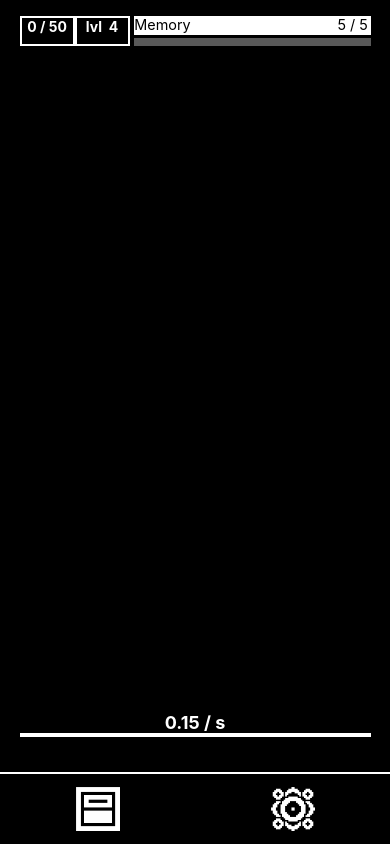
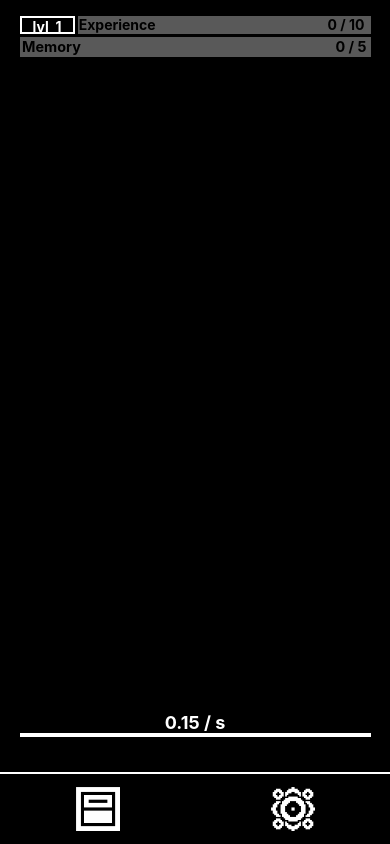
Before and after one commit to Dozixary57/mind-hold-mobile-project, a React Native app: screen /MainScreen in a window 390 px wide. Built offline with nearby package versions, Linux system fonts and the light colour scheme.

Commit message:
Improved the level and storage progress bar.

```diff
--- a/src/components/LevelAndStorageBar.tsx
+++ b/src/components/LevelAndStorageBar.tsx
@@ -8,29 +8,17 @@ const LevelAndStorageBar = () => {
   const { values, updateValues } = useGlobalValues();
 
   //
-  useEffect(() => {
-    updateValues({ lvl_experience: 50, unitStorage: { capacity: 5, units: 5 } });
-  }, []);
+  // useEffect(() => {
+  //   updateValues({ lvl_experience: 50, unitStorage: { capacity: 5, units: 5 } });
+  // }, []);
   //
 
   return (
     <View style={styles.Component}>
-      <Text style={styles.Header}>
-        {CurrentExperienceLevelCalculate(values.lvl_experience)} / {RequiredExperienceLevelCalculate(values.lvl_experience)}
-      </Text>
-      <Text style={styles.Header}>
-        lvl  {LevelCalculate(values.lvl_experience) < 0 ? 1 : LevelCalculate(values.lvl_experience)}
-      </Text>
-      <View style={styles.Tracks}>
-        <View style={styles.StorageTrack}>
-          <View style={[styles.Progress, { width: `${values.unitStorage.units / values.unitStorage.capacity * 100}%` }]} />
-          <Text style={[styles.Text, styles.StorageTextSize]}>
-            Memory
-          </Text>
-          <Text style={[styles.Text, styles.StorageTextSize]}>
-            {values.unitStorage.units} / {values.unitStorage.capacity}
-          </Text>
-        </View>
+      <View style={styles.LevelBar}>
+        <Text style={styles.Header}>
+          lvl  {LevelCalculate(values.lvl_experience) < 0 ? '∞' : LevelCalculate(values.lvl_experience)}
+        </Text>
         <View style={styles.LevelTrack}>
           {(CurrentExperienceLevelCalculate(values.lvl_experience) < 0
             ||
@@ -39,13 +27,31 @@ const LevelAndStorageBar = () => {
             :
             <View style={[styles.Progress, { width: `${CurrentExperienceLevelCalculate(values.lvl_experience) / RequiredExperienceLevelCalculate(values.lvl_experience) * 100}%` }]} />
           }
-          {/* <Text style={[styles.Text, styles.LevelTextSize]}>
+          <Text style={[styles.Text, styles.LevelTextSize]}>
             Experience
-          </Text> */}
-          {/* <Text style={[styles.Text, styles.LevelTextSize]}>
-            {CurrentExperienceLevelCalculate(values.lvl_experience)} / {RequiredExperienceLevelCalculate(values.lvl_experience)}
-          </Text> */}
+          </Text>
+          {(CurrentExperienceLevelCalculate(values.lvl_experience) < 0
+            ||
+            RequiredExperienceLevelCalculate(values.lvl_experience) < 0) ?
+            <Text style={[styles.Text, styles.LevelTextSize]}>
+              ∞
+            </Text>
+            :
+            <Text style={[styles.Text, styles.LevelTextSize]}>
+              {CurrentExperienceLevelCalculate(values.lvl_experience)} / {RequiredExperienceLevelCalculate(values.lvl_experience)}
+            </Text>
+          }
         </View>
+      </View>
+
+      <View style={styles.StorageTrack}>
+        <View style={[styles.Progress, { width: `${values.unitStorage.units / values.unitStorage.capacity * 100}%` }]} />
+        <Text style={[styles.Text, styles.StorageTextSize]}>
+          Memory
+        </Text>
+        <Text style={[styles.Text, styles.StorageTextSize]}>
+          {values.unitStorage.units} / {values.unitStorage.capacity}
+        </Text>
       </View>
     </View>
   );
@@ -56,8 +62,26 @@ export default LevelAndStorageBar;
 const styles = StyleSheet.create({
   Component: {
     width: '90%',
-    height: 30,
+    flexDirection: 'column',
+    justifyContent: 'space-between',
+    alignItems: 'center',
+  },
+  Text: {
+    color: 'black',
+    fontWeight: 'bold',
+  },
+  Progress: {
+    position: 'absolute',
+    left: 0,
+    height: '100%',
+    backgroundColor: 'white',
+  },
+
+  LevelBar: {
+    width: '100%',
+    height: 18,
     flexDirection: 'row',
+    justifyContent: 'center',
     alignItems: 'center',
   },
   Header: {
@@ -73,51 +97,39 @@ const styles = StyleSheet.create({
     borderWidth: 2,
     borderColor: 'white',
   },
-  Tracks: {
+  LevelTextSize: {
+    fontSize: 10,
+    paddingHorizontal: '4%',
+    transform: [{ scale: 1.4 }, { translateY: -0.1 }]
+  },
+  LevelTrack: {
+    position: 'relative',
     flex: 1,
-    height: '100%',
-    flexDirection: 'column',
-    justifyContent: 'space-between',
-  },
-  StorageTrack: {
-    position: 'relative',
     flexDirection: 'row',
     justifyContent: 'space-between',
     alignItems: 'center',
-    height: '65%',
+    height: '100%',
     color: 'white',
-    marginLeft: '2%',
-    paddingHorizontal: '2%',
+    marginLeft: '1%',
+    // paddingHorizontal: '3%',
     backgroundColor: 'rgba(255, 255, 255, 0.35)',
-  },
-  Progress: {
-    position: 'absolute',
-    left: 0,
-    height: '100%',
-    backgroundColor: 'white',
-  },
-  LevelTrack: {
-    flexDirection: 'row',
-    justifyContent: 'space-between',
-    alignItems: 'center',
-    height: '25%',
-    color: 'white',
-    marginLeft: '2%',
-    paddingHorizontal: '3%',
-    backgroundColor: 'rgba(255, 255, 255, 0.35)',
-  },
-
-
-  Text: {
-    color: 'black',
   },
 
   StorageTextSize: {
     fontSize: 12,
+    paddingHorizontal: '2%',
     transform: [{ scale: 1.2 }, { translateY: -1 }]
   },
-  LevelTextSize: {
-    fontSize: 4,
-    transform: [{ scale: 1.8 }, { translateY: -0.1 }]
+  StorageTrack: {
+    position: 'relative',
+    width: '100%',
+    height: 20,
+    marginTop: '1%',
+    flexDirection: 'row',
+    justifyContent: 'space-between',
+    alignItems: 'center',
+    color: 'white',
+    // paddingHorizontal: '2%',
+    backgroundColor: 'rgba(255, 255, 255, 0.35)',
   },
 });
```
Also changed, not shown: src/tools/DebugPanel.tsx (+22 -5 lines).
